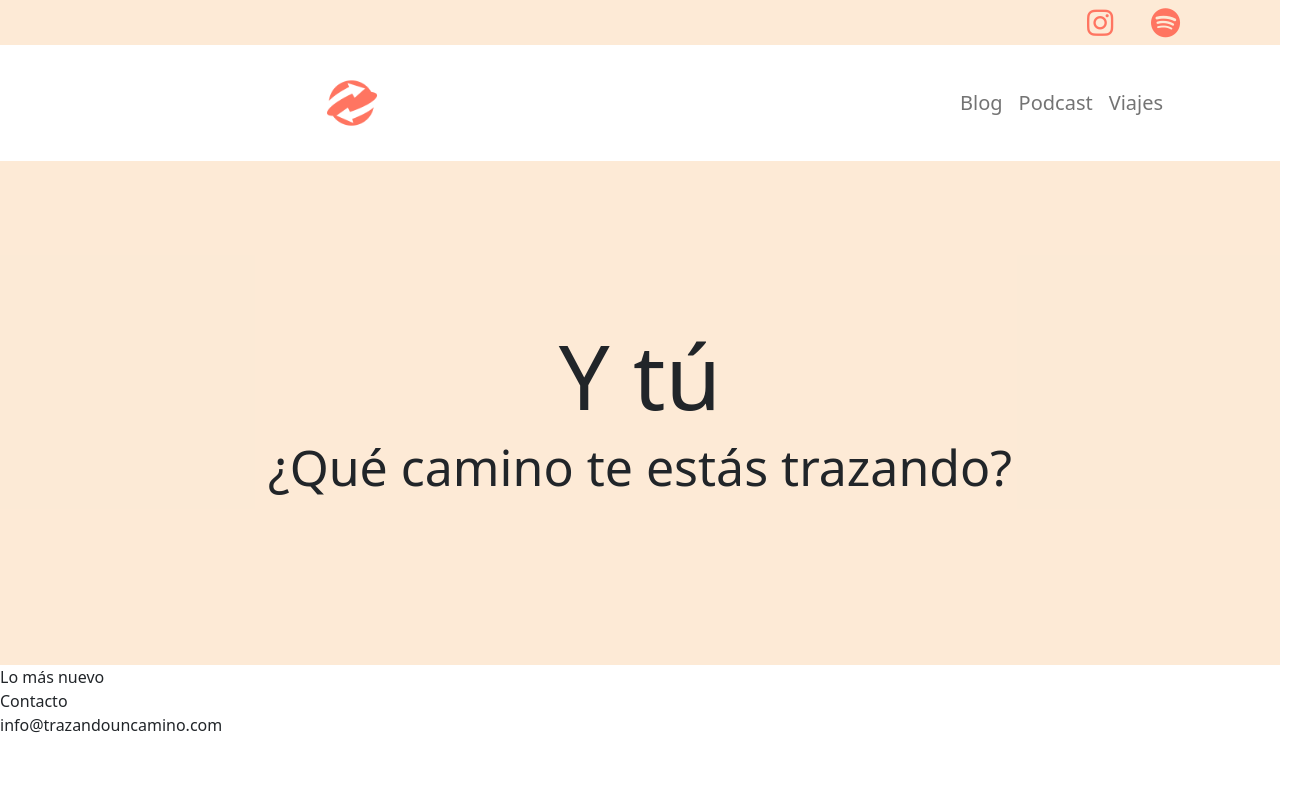
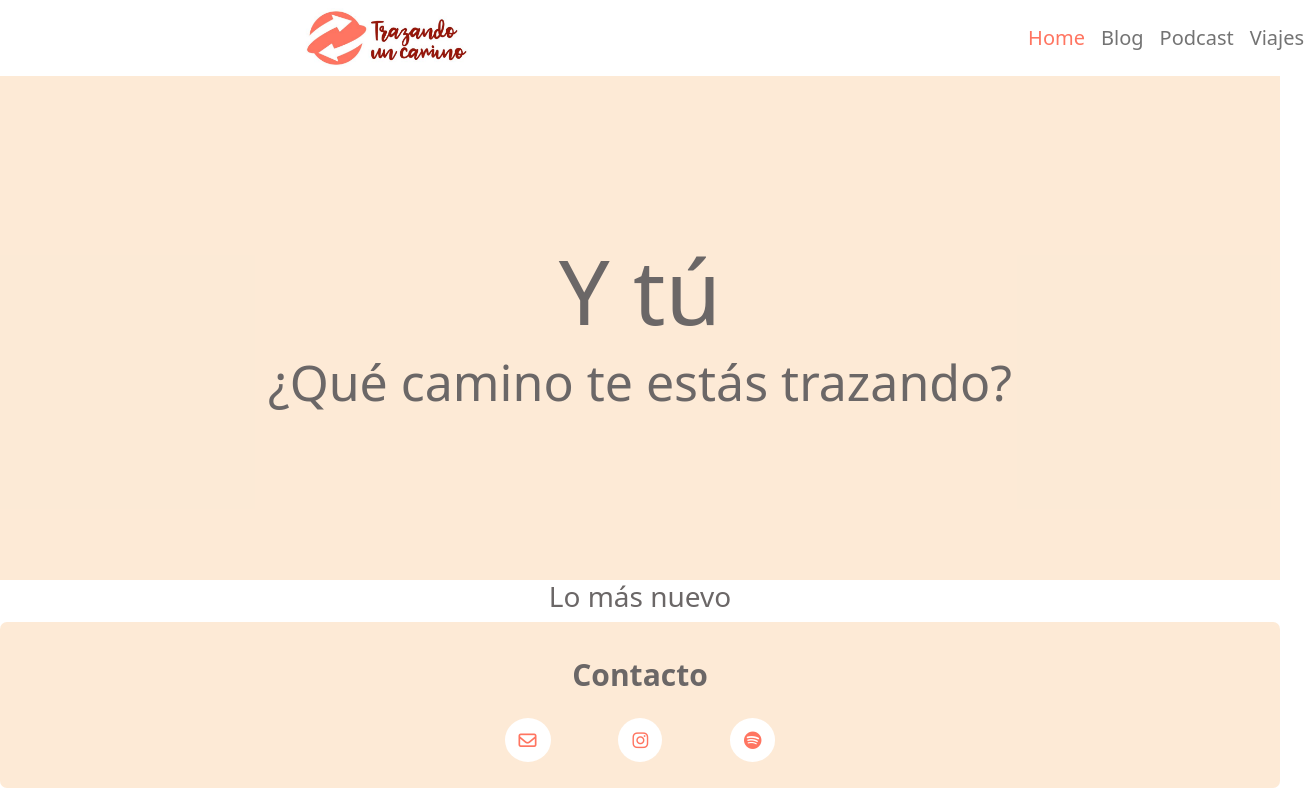
Before and after one commit to astrid595/TUC, a plain HTML site: page index.html in a window 1280 px wide. Shown: the whole page, 1312 px wide, since content can reach past the window. Drawn offline with nearby package versions, Linux system fonts and the light colour scheme.

Commit message:
Moved social links

```diff
--- a/index.html
+++ b/index.html
@@ -12,31 +12,27 @@
     <link rel="icon" href="media/logo.png" type="image/icon type">
 </head>
 <body>
-
-  <div class="media-top">
-    <span class="media-inst">
-      <a href="https://www.instagram.com/trazandouncamino/"><i class="fab fa-instagram"></i></a>
-    </span>
-    <span class="media-spot">
-      <a href="https://open.spotify.com/show/21eguq9j9ihajmRmVfHLV2"><i class="fab fa-spotify"></i></a>
-    </span>
-  </div>
-
   <div class="fixed-bar">
-    <nav class="navbar navbar-expand-lg navbar-light navbar-primary">
-      <div class="container-fluid">
-          <a href="https://www.trazandouncamino.com"><img src="media/logo.png" alt="TUC-logo" class="logo"></a>
+    <nav class="navbar navbar-expand-lg navbar-light">
+      <div class="container">
+          <a href="https://www.trazandouncamino.com">
+            <img src="media/name.JPG" alt="TUC-logo" class="logo d-none d-md-block">
+            <img src="media/logo.png" alt="" class="logo d-block d-md-none">
+          </a>
         <button class="navbar-toggler" type="button" data-bs-toggle="collapse" data-bs-target="#navbarNavDropdown" aria-controls="navbarNavDropdown" aria-expanded="false" aria-label="Toggle navigation">
           <span class="navbar-toggler-icon"></span>
         </button>
-        <div class="collapse navbar-collapse navbar-align" id="navbarNavDropdown">
+        <div class="collapse navbar-collapse navbar-align text-muted" id="navbarNavDropdown">
 
-            <ul class="navbar-nav ">
+            <ul class="navbar-nav">
               <li class="nav-item">
-                <a class="nav-link text-color" href="blog.html">Blog</a>
+                <a class="nav-link active" href="/">Home</a>
               </li>
               <li class="nav-item">
-                <a class="nav-link" href="podcast.html">Podcast</a>
+                <a class="nav-link " href="blog.html">Blog</a>
+              </li>
+              <li class="nav-item">
+                <a class="nav-link " href="podcast.html">Podcast</a>
               </li>
               <li class="nav-item">
                 <a class="nav-link" href="viajes.html">Viajes</a>
@@ -58,16 +54,18 @@
 
 
     <div class="mid-section">
-      <span>Lo más nuevo</span>
+      <h3>Lo más nuevo</h3>
     </div>
 
-
-
-
-
-
-    <div mailto:info@trazandouncamino>Contacto</div>
-    <span>info@trazandouncamino.com</span>
-
+<footer>
+  <div class="contact-box text-center">
+      <div class="mb-3">Contacto</div>
+      <div class="social-links ">
+          <a href="mailto:info@trazandouncamino.com"><i class="far fa-envelope"></i></a>
+          <a href="https://www.instagram.com/trazandouncamino/"><i class="fab fa-instagram"></i></a>
+          <a href="https://open.spotify.com/show/21eguq9j9ihajmRmVfHLV2"><i class="fab fa-spotify"></i></a>
+      </div>
+  </div>
+</footer>
 </body>
 </html>
--- a/style/style.css
+++ b/style/style.css
@@ -2,55 +2,23 @@
     --branding-color: #ff7561;
     --primary-color: hsla(8, 100%, 69%, 0.129);
     --secondary-color: rgba(245, 178, 101, 0.267);
-    --background-color: rgba(255,255,255,0.2);
+    --background-color: rgba(255, 255, 255, 0.2);
+    --text-color: rgb(107, 103, 103);
 }
 
-.media-top {
-    text-align: right;
-    font-size: 30px;
-    background-color: var(--secondary-color);
+.logo {
+    max-height: 60px;
 }
 
-.media-top a {
+.navbar-light:hover {
     color: var(--branding-color);
 }
 
-.media-inst {
-    margin-right: 30px;
-}
-
-.media-spot {
-    margin-right: 100px;
-}
-
-.logo {
-    width: 100px;
-    box-sizing: border-box;
-}
-
-.navbar-primary {
+.fixed-bar {
     font-size: 20px;
-}
-
-button:hover {
-    background-color: white;
-    cursor: pointer;
-}
-
-.fixed-bar {
     padding-left: 290px;
     padding-right: 260px;
-    background-color: var(--background-color);
 }
-
-ul {
-    color: var(--branding-color);
-}
-
-.text-color {
-    color: var(--branding-color);
-}
-
 
 .navbar-align {
     text-align: right;
@@ -58,7 +26,16 @@ ul {
     margin-left: 300px;
 }
 
+.text-color {
+    color: black !important;
+}
+
+.active {
+    color: var(--branding-color) !important;
+}
+
 .main-body {
+    color: var(--text-color);
     background: var(--secondary-color);
     text-align: center;
     padding: 160px 20px;
@@ -72,23 +49,42 @@ h2 {
     font-size: 50px;
 }
 
+h3 {
+    padding: 0;
+}
+
 .mid-section {
+    color: var(--text-color);
+    text-align: center;
     background: var(--background-color);
+    padding: 0;
+}
+
+footer .contact-box {
+    color: var(--text-color);
+    font-size: 30px;
+    background: var(--secondary-color);
+    font-weight: bold;
+    padding: 30px 120px;
+    border-radius: 7px;
+}
+
+footer .social-links a{
+    margin: 0 30px;
+    color: var(--branding-color);
+    background: white;
+    padding: 10px 14px;
+    font-size: 18px;
+    border-radius: 50%;
+    transition: all 100ms ease-in-out;
+}
+
+footer .social-links a:hover {
+    color: white;
+    background: var(--branding-color);
 }
 
 @media (max-width: 900px) {
-
-    .media-top {
-        font-size: 15px;
-    }
-
-    .media-inst {
-        margin-right: 10px;
-    }
-
-    .media-spot {
-        margin-right: 0;
-    }
 
     .fixed-bar {
         padding-left: 0;
```
Also changed, not shown: media/name.JPG (added).
